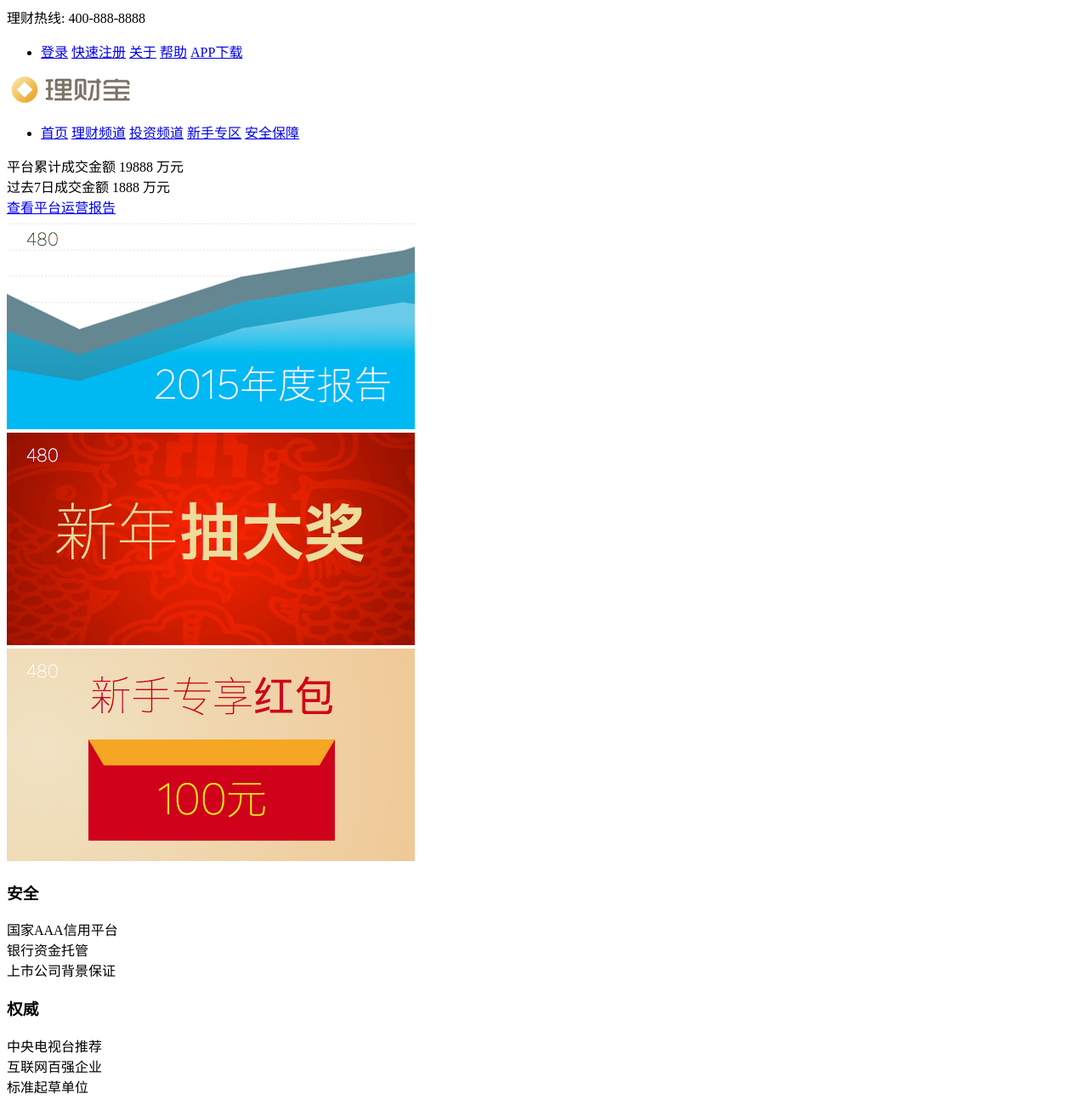
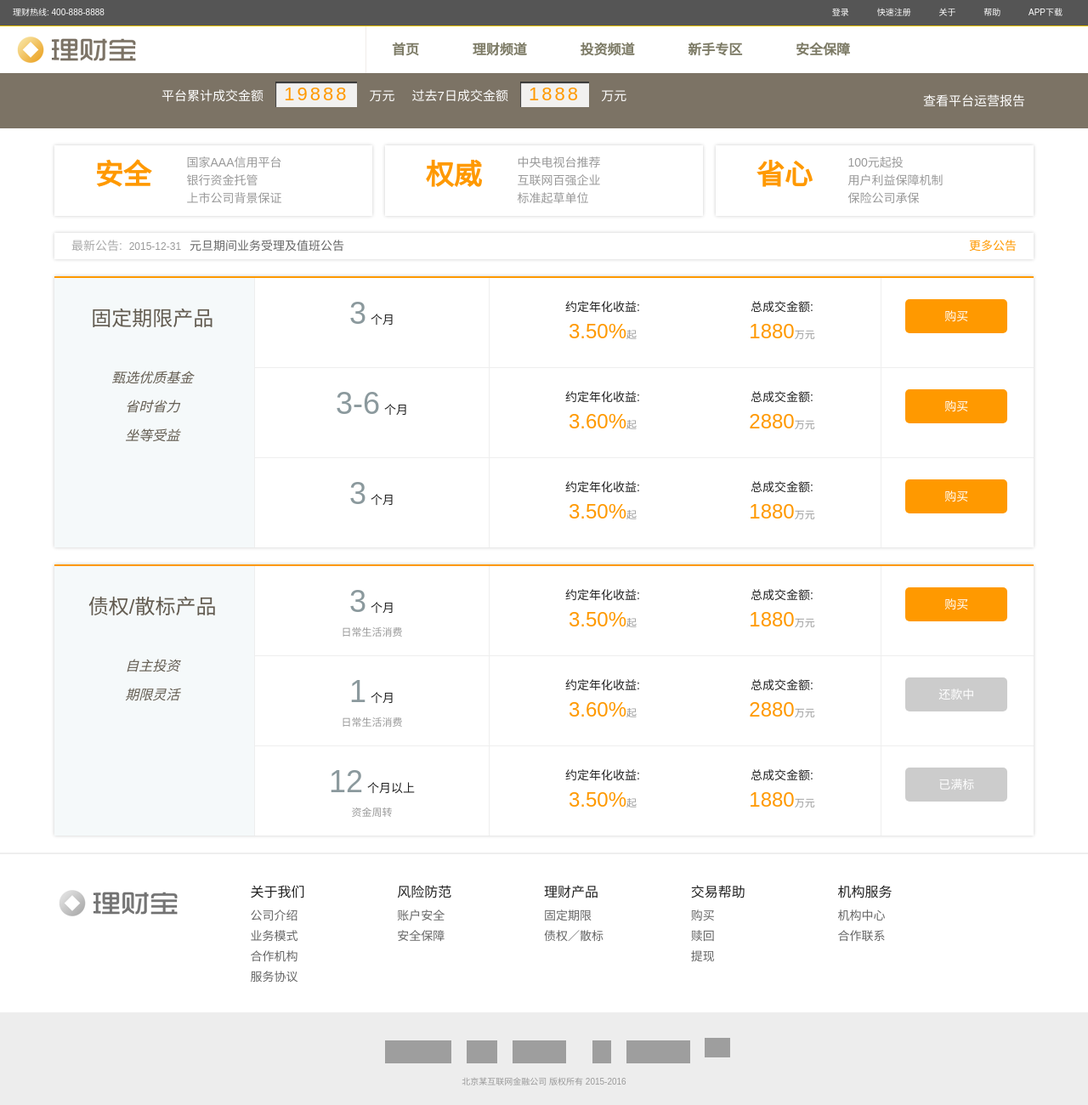
Before and after one commit to maruko0713/To_Be-_Responsive, a plain HTML site: page src/index.html in a window 1280 px wide. Shown: the top 1300 px of the page at 85% size. Drawn offline with Linux system fonts and the light colour scheme; grey boxes are pictures that could not be loaded.

Commit message:
update 8.20

```diff
--- a/src/css/main.css
+++ b/src/css/main.css
@@ -0,0 +1,565 @@
+/*页面样式*/
+
+/*==========
+  基本默认值*
+  ========== */
+
+html {
+	font-size:62.5%;
+	color:#222;
+}
+
+::-moz-selection {
+	background-color:#b2d4fc;
+	text-shadow:none;
+}
+ul {
+	margin:0;
+	padding:0;
+}
+li {
+	list-style:none;
+}
+
+/*==========
+  工具样式*
+  ========== */
+
+.center_block {
+	display:block;
+	margin-right:auto;
+	margin-left:auto;
+}
+
+.pull_right {
+	float:right !important;
+}
+
+.pull_left {
+	float:left !important;
+}
+
+.text_right {
+	text-align:right !important;
+}
+
+.text_left {
+	text-align:left !important;
+}
+
+.text_center {
+	text-align:center !important;
+}
+
+.hide {
+	display: none !important;
+}
+
+.show {
+	display:block !important;
+}
+
+.invasible {
+	visibility: hidden;
+}
+
+.text_hide {
+	font:0/0 a;
+	color:transparent;
+	border:0;
+	background-color:transparent;
+	text-shadow:0;
+}
+
+.clearfix:after {
+	content:"";
+	display:block;
+	clear:both;
+}
+
+.clearfix {
+	zoom:1;
+}
+
+/*==========
+  浏览器更新提示样式
+  ========== */
+
+.browserupgrade {
+	margin:0;
+	padding:1rem;
+	background:#ccc;
+}
+
+/*==========
+  自定义页面样式
+  ========== */
+
+body {
+	font-size:1.2rem 12px;
+	line-height:1.5;
+	background-color:#fff;
+}
+a {
+	color:#666;
+	text-decoration:none;
+}
+a:hover, a:active {
+	color:#0ae;
+	text-decoration:underline;
+}
+
+/*网站头部*/
+
+header {
+	width:100%;
+}
+
+header .top {
+	line-height:3rem;
+	padding: 0 1.5rem;
+	color:#fff;
+	background:#555;
+	border-bottom:1px #ecc000 solid;
+}
+
+header .top .tel {
+	float:left;
+}
+
+header .top ul {
+	text-align:right;
+/*	border:1px solid black;
+*/}
+
+header .top ul li {
+	display:inline-block;
+	/*background:red;*/
+}
+
+header .top ul li+li {
+	border-left:1px solid #999;
+	margin-left:-3px;
+}
+
+header .top ul li a{
+	display:inline-block;
+	padding:0 1.5em;
+	color:#fff;
+}
+
+header .main {
+	padding:0;
+}
+
+header .main .brand {
+	float:left;
+	padding:1rem 1.5rem;
+}
+
+header .main ul  {
+	text-align:center;
+}
+
+header .main ul li {
+	display:inline-block;
+	border-left:1px solid #f0ede9;
+}
+
+header .main ul li a {
+	display:inline-block;
+	padding:0 3rem;
+	line-height:5.5rem;
+	font-size:1.6rem;
+	font-weight:bold;
+	color:#7c7a65;
+	text-decoration:none;
+}
+
+header .main ul li a:hover,
+header .main ul li a:active,
+header .main ul li a.active {
+	color:#ffb300;
+	background-color:#f8f6f1;
+}
+/*网站主要内容*/
+.container {
+	width:100%;
+}
+
+.transaction {
+	width:100%;
+	background-color:#7c7365;
+}
+
+.trans_content {
+	max-width:90%;
+	margin:0 auto;
+	font-size:1.5rem;
+}
+
+.trans_data {
+	float:left;
+	padding:1rem;
+	text-align:left;
+}
+
+.trans_data span {
+	display:inline-block;
+	line-height:3rem;
+	color:white;
+}
+
+.trans_data span.trans_money {
+	font-size:2.2rem;
+	color:#ff9900;
+	letter-spacing:3px;
+	margin:0 1rem;
+	padding:0 1rem;
+	background-color:rgba(255,255,255,0.9);
+	box-shadow:1px 2px 1px #333 inset;
+}
+
+.trans_report {
+	text-align:right;
+}
+
+.trans_report a {
+    display:inline-block;
+    padding:1rem;
+    line-height:3em;
+    color:#fff;
+}
+
+/*滚动广告*/
+.ad {
+	display:none;
+}
+
+/*平台特点*/
+
+.feature {
+	width:90%;
+	margin:2rem auto;
+	font-size:0;
+/*	border:1px solid black;
+*/}
+
+.feature .item {
+	display:inline-block;
+	width:calc(33.333333333333333% - 3rem);
+	padding:1rem;
+	font-size:1.4rem;
+	background-color:#fff;
+	box-shadow:0 0 4px #ccc;
+}
+
+.feature .item + .item {
+	margin-left:1.5rem;
+}
+
+.feature .item h3 {
+	display: inline-block;
+	width:40%;
+	margin:0;
+	padding:0;
+	vertical-align:top;
+	font-size:3.3rem;
+	text-align:center;
+	color:#ff9900;
+}
+
+.feature .item p {
+	display:inline-block;
+	width:55%;
+	margin:0;
+	padding:0;
+	color:#999;
+}
+
+/*最新公告*/
+
+.notice {
+	width:90%;
+	margin:2rem auto;
+	font-size:1.4rem;
+	line-height:3rem;
+	background-color:#fff;
+	box-shadow:0 0 4px #ccc;
+}
+
+.notice a {
+	float:left;
+	display:inline-block;
+	width:70%;
+	margin-left: 2rem;
+	text-decoration: none;
+}
+
+.notice a:first-child {
+	text-overflow:ellipsis;
+	overflow:hidden;
+	white-space:nowrap;
+}
+.notice a:first-child::before {
+	content:"最新公告:\00a0\00a0";
+	color:#aaa;
+}
+
+.notice a span {
+	color:#999;
+	font-size:1.2rem;
+	margin-right:1rem;
+}
+
+.notice a.more {
+	float:right;
+	width:auto;
+	margin-right:2rem;
+	color:#ff9900;
+}
+
+/*产品列表*/
+
+.product {
+	width:90%;
+	margin:2rem auto;
+	font-size:1.4rem;
+	background-color:#f5f9fa;
+	border-top:2px solid #ff9900;
+	box-shadow:0 0 4px #ccc;
+}
+
+.product h2 {
+	float:left;
+	width:20%;
+	margin-top:3rem;
+	text-align:center;
+	font-size:2.4rem;
+	font-weight:normal;
+	color:#635c51;
+}
+
+.product h2 em {
+	display:block;
+	margin-top:1rem;
+	font-size:1.6rem;
+}
+
+.product h2 em:first-child {
+	margin-top:4rem;
+}
+
+.product .product_content {
+	float:right;
+	width:79.5%;
+	border-left:1px solid #eee;
+	background-color:#fff;
+}
+
+.product .product_content .item {
+	width:100%;
+}
+
+.product .product_content .item+.item {
+	border-top:1px solid #eee;
+}
+
+.product .product_content .item h3 {
+	float:left;
+	width:30%;
+	margin:1.5rem 0;
+	font-size:1.4rem;
+	font-weight:normal;
+	text-align:center;
+}
+
+.product .product_content .item h3 em {
+	margin-right: 0.5rem;
+	font-size:3.6rem;
+	font-style:normal;
+	color:#8b999d;
+}
+
+.product .product_content .item h3 i {
+	display:block;
+	font-size:1.2rem;
+	font-style:normal;
+	color:#999;
+}
+
+.product .product_content .item .info {
+	float:left;
+	width:48%;
+	padding:1rem;
+	border-left:1px solid #eee;
+	border-right:1px solid #eee;
+	font-size:14px;
+}
+
+.product .product_content .item .info p {
+	float:left;
+	display:inline-block;
+	text-align:center;
+	width:56%;
+}
+
+.product .product_content .item .info p:last-child {
+	width:40%;
+}
+
+.product .product_content .item .info p span {
+	display:block;
+	font-size:2.4rem;
+	color:#ff9900;
+}
+
+.product .product_content .item .info p span i {
+	font-size:1.2rem;
+	font-style:normal;
+	color:#999;
+}
+
+.product .product_content .item .buy {
+	float:left;
+	width:calc(22% - 4.4rem);
+	padding:1rem;
+}
+
+.product .product_content .item .buy a {
+	display:block;
+	width:90%;
+	margin:1.5rem auto;
+	max-width:12rem;
+	line-height:4rem;
+	text-align:center;
+	text-decoration:none;
+	color:#fff;
+	background-color:#ff9900;
+	border-radius:5px;
+}
+
+.product .product_content .item .buy a:hover,
+.product .product_content .item .buy a:active {
+	background-color:#ffc468;
+}
+
+.product .product_content .item .buy a.disabled {
+	background-color:#ccc !important;
+	cursor:not-allowed;
+}
+
+/*内容底部*/
+
+.footer {
+	padding:3rem 0;
+	background-color:#fff;
+	border-top:2px solid #eee;
+}
+
+.footer_content {
+	width:90%;
+	margin:0 auto;
+}
+
+.footer_content .brand {
+	float:left;
+	display:block;
+	-webkit-filter:grayscale(100%);
+	filter:grayscale(100%);
+	width:20%;
+	height:35px;
+    background:url(../img/logo@1x.png) no-repeat left;
+    background-size:150px 35px;
+}
+
+.footer_content ul {
+	float:left;
+	width:15%;
+}
+
+.footer_content ul li {
+	font-size:1.4rem;
+	line-height:2.4rem;
+}
+
+.footer_content ul li.title {
+	font-size:1.6rem;
+	line-height:3rem;
+}
+/*网站底部导航*/
+footer {
+	width:100%;
+	padding:3rem 0 5rem;
+	background-color:#ededed;
+}
+
+
+footer ul {
+	text-align:center;
+}
+
+footer ul li {
+	display: inline-block;
+}
+
+
+footer ul li .icon {
+	display:inline-block;
+	text-indent:-999rem;
+	margin-left:1.5rem;
+	background:url(https://i.alipayobjects.com/e/201307/jebmKcbrh.png) no-repeat;
+    background-size:466px 447px;
+    overflow:hidden;
+}
+
+footer ul li .icon_zfywxk {
+	width:38px;
+	height:27px;
+	background-position:-369px -45px;
+}
+
+footer ul li .icon_pcirk {
+	width:78px;
+	height:27px;
+	background-position:-110px -96px;
+}
+
+footer ul li .icon_visayz {
+	width:36px;
+	height:27px;
+	background-position:-426px -90px;
+}
+
+footer ul li .icon_vsjmfw {
+	width:63px;
+	height:27px;
+	margin-right:13px;
+	background-position:-401px -186px;
+}
+
+footer ul li .icon_wlgs {
+	width:22px;
+	height:27px;
+	background-position:-48px -48px;
+}
+
+footer ul li .icon_rzcx {
+	width:75px;
+	height:27px;
+	background-position:0 -320px;
+}
+
+footer ul li .icon_gs {
+	width:30px;
+	height:30px;
+	margin-right:0;
+	background:url(http://os.alipayobjects.com/rmsportal/lybcjqloSPjMAFg.png) no-repeat;
+	background-size:30px;
+	/*background-position:0 -320px;*/
+}
+
+footer p {
+	text-align:center;
+	color:#999;
+}
--- a/src/index.html
+++ b/src/index.html
@@ -5,6 +5,8 @@
      	<meta http-equiv="x-ua-compatible" content="ie=edge" />
      	<title>Document</title>
      	<meta name="viewport" content="width=device-width,initial-scale=1">
+          <link rel="stylesheet" href="css/normalize.css">
+          <link rel="stylesheet" href="css/main.css">
      </head>
      <body>
      	<!--[if lte IE8]>
@@ -40,7 +42,7 @@
      		<nav class="main"></nav>
      	</header>
      	<div class="container">
-     		<section class="transaction">
+     		<section class="transaction clearfix">
      			<div class="trans_content">
      				<div class="trans_data">
      					<span>平台累计成交金额</span>
@@ -82,19 +84,19 @@
      				<p>100元起投<br>用户利益保障机制<br>保险公司承保</p>
      			</div>
      		</section>
-     		<section class="notice">
+     		<section class="notice clearfix">
      			<a href="#"><span>2015-12-31</span>元旦期间业务受理及值班公告</a>
      			<a href="#" class="more">更多公告</a>
      		</section>
-     		<section class="product">
+     		<section class="product clearfix">
      			<h2>
      				固定期限产品
      				<em>甄选优质基金</em>
      				<em>省时省力</em>
      				<em>坐等受益</em>
      			</h2>
-     			<div class="product-content">
-     				<div class="item">
+     			<div class="product_content">
+     				<div class="item clearfix">
      					<h3><em>3</em>个月</h3>
      					<div class="info">
      						<p>约定年化收益: <span class="year_rate">3.50%<i>起</i></span></p>
@@ -104,7 +106,7 @@
      						<a href="#">购买</a>
      					</div>
      				</div>
-     				<div class="item">
+     				<div class="item clearfix">
      					<h3><em>3-6</em>个月</h3>
      					<div class="info">
      						<p>约定年化收益: <span class="year_rate">3.60%<i>起</i></span></p>
@@ -114,7 +116,7 @@
      						<a href="#">购买</a>
      					</div>
      				</div>
-     				<div class="item">
+     				<div class="item clearfix">
      					<h3><em>3</em>个月</h3>
      					<div class="info">
      						<p>约定年化收益: <span class="year_rate">3.50%<i>起</i></span></p>
@@ -126,14 +128,14 @@
      				</div>
      			</div>
      		</section>
-     		<section class="product">
+     		<section class="product  clearfix">
      			<h2>
      				债权/散标产品
      				<em>自主投资</em>
      				<em>期限灵活</em>
      			</h2>
-     			<div class="product-content">
-     				<div class="item">
+     			<div class="product_content">
+     				<div class="item clearfix">
      					<h3><em>3</em>个月<i>日常生活消费</i></h3>
      					<div class="info">
      						<p>约定年化收益: <span class="year_rate">3.50%<i>起</i></span></p>
@@ -143,31 +145,31 @@
      						<a href="#">购买</a>
      					</div>
      				</div>
-     				<div class="item">
+     				<div class="item clearfix">
      					<h3><em>1</em>个月<i>日常生活消费</i></h3>
      					<div class="info">
      						<p>约定年化收益: <span class="year_rate">3.60%<i>起</i></span></p>
      						<p>总成交金额: <span class="money">2880<i>万元</i></span></p>
      					</div>
      					<div class="buy">
-     						<a href="#">还款中</a>
+     						<a class="disabled" href="#">还款中</a>
      					</div>
      				</div>
-     				<div class="item">
+     				<div class="item clearfix">
      					<h3><em>12</em>个月以上<i>资金周转</i></h3>
      					<div class="info">
      						<p>约定年化收益: <span class="year_rate">3.50%<i>起</i></span></p>
      						<p>总成交金额: <span class="money">1880<i>万元</i></span></p>
      					</div>
      					<div class="buy">
-     						<a href="#">已满标</a>
+     						<a class="disabled" href="#">已满标</a>
      					</div>
      				</div>
      			</div>
      		</section>
-     		<nav class="footer">
+     		<nav class="footer clearfix">
      			<div class="footer_content">
-     			    <p class="brande"></p>
+     			    <p class="brand"></p>
      				<ul>
      					<li class="title">关于我们</li>
      					<li><a href="#">公司介绍</a></li>
@@ -176,19 +178,26 @@
      					<li><a href="#">服务协议</a></li>
      				</ul>
      				<ul>
-     					<li class="title">关于我们</li>
-     					<li><a href="#">公司介绍</a></li>
-     					<li><a href="#">业务模式</a></li>
-     					<li><a href="#">合作机构</a></li>
-     					<li><a href="#">服务协议</a></li>
+     					<li class="title">风险防范</li>
+     					<li><a href="#">账户安全</a></li>
+     					<li><a href="#">安全保障</a></li>
      				</ul>
      				<ul>
-     					<li class="title">关于我们</li>
-     					<li><a href="#">公司介绍</a></li>
-     					<li><a href="#">业务模式</a></li>
-     					<li><a href="#">合作机构</a></li>
-     					<li><a href="#">服务协议</a></li>
+     					<li class="title">理财产品</li>
+     					<li><a href="#">固定期限</a></li>
+     					<li><a href="#">债权／散标</a></li>
      				</ul>
+                         <ul>
+                              <li class="title">交易帮助</li>
+                              <li><a href="#">购买</a></li>
+                              <li><a href="#">赎回</a></li>
+                              <li><a href="#">提现</a></li>
+                         </ul>
+                         <ul>
+                              <li class="title">机构服务</li>
+                              <li><a href="#">机构中心</a></li>
+                              <li><a href="#">合作联系</a></li>
+                         </ul>
      			</div>
      		</nav>
      	</div>
@@ -204,5 +213,13 @@
      		</ul>
      		<p>北京某互联网金融公司 版权所有 2015-2016</p>
      	</footer>
+          <script>
+               window.onload = function(){
+                    var item = document.getElementsByClassName("item")[0];
+                    var f = document.getElementsByClassName("feature")[0]
+                    console.log(getComputedStyle(item)["width"]);
+                    console.log(getComputedStyle(f)["width"]);
+               }
+          </script>
      </body>
      </html>
```
Also changed, not shown: src/test.html (added, +21 -0 lines), README.md, src/css/normalize.css, 3 other files.
